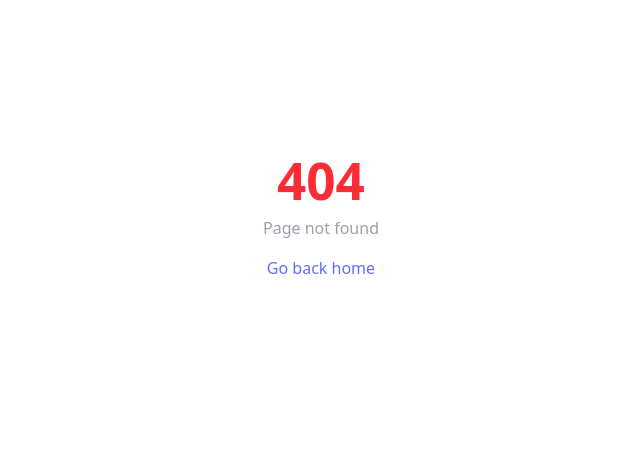
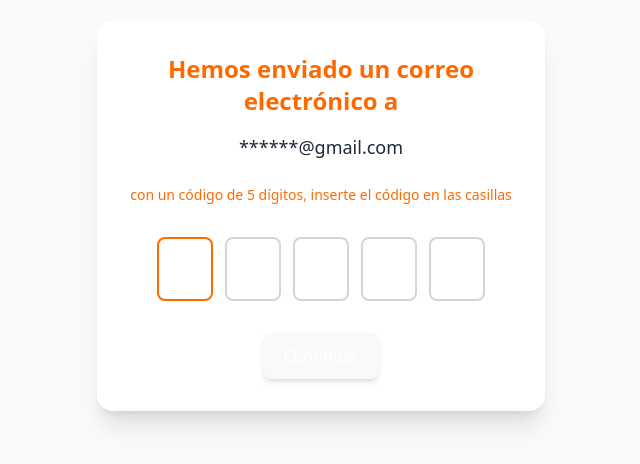
Before and after one commit to upc-signa/signa-frontend, a React (Vite) app: page /verification-code in a window 1280 px wide. Before the commit this address had no page. Shown: the part 184-648 px from the top of the page, without its empty margins (319-959 px from the left). Built offline with nearby package versions, Linux system fonts and the light colour scheme.

Commit message:
feat: add VerificationCode component

```diff
--- /dev/null
+++ b/src/pages/VerificationCode.jsx
@@ -0,0 +1,104 @@
+import { useState, useRef, useEffect } from 'react';
+
+export default function VerificationCode() {
+  const [codigo, setCodigo] = useState(['', '', '', '', '']);
+  const inputsRef = useRef([]);
+
+  useEffect(() => {
+    // Enfocar el primer input al montar el componente
+    if (inputsRef.current[0]) {
+      inputsRef.current[0].focus();
+    }
+  }, []);
+
+  const handleChange = (index, value) => {
+    // Solo permitir números
+    if (value && !/^\d$/.test(value)) {
+      return;
+    }
+
+    const nuevoCodigo = [...codigo];
+    nuevoCodigo[index] = value;
+    setCodigo(nuevoCodigo);
+
+    // Auto-focus al siguiente input si se ingresó un dígito
+    if (value && index < 4) {
+      inputsRef.current[index + 1]?.focus();
+    }
+  };
+
+  const handleKeyDown = (index, e) => {
+    // Manejar backspace
+    if (e.key === 'Backspace' && !codigo[index] && index > 0) {
+      inputsRef.current[index - 1]?.focus();
+    }
+  };
+
+  const handlePaste = (e) => {
+    e.preventDefault();
+    const pastedData = e.clipboardData.getData('text').trim();
+
+    // Solo procesar si son exactamente 5 dígitos
+    if (/^\d{5}$/.test(pastedData)) {
+      const nuevoCodigo = pastedData.split('');
+      setCodigo(nuevoCodigo);
+      inputsRef.current[4]?.focus();
+    }
+  };
+
+  const handleContinuar = () => {
+    const codigoCompleto = codigo.join('');
+
+    if (codigoCompleto.length !== 5) {
+      alert('Por favor, ingresa el código completo de 5 dígitos');
+      return;
+    }
+
+    console.log('Código ingresado:', codigoCompleto);
+    // Aquí agregarías tu lógica de verificación
+  };
+
+  return (
+    <div className="w-screen min-h-screen flex items-center justify-center bg-gray-50 text-gray-600 px-4">
+      <div className="w-full max-w-md bg-white rounded-2xl shadow-xl p-8 text-center">
+        <h1 className="!text-2xl font-bold text-orange-500 mb-4">
+          Hemos enviado un correo electrónico a
+        </h1>
+
+        <p className="text-gray-800 font-medium text-lg mb-6">
+          ******@gmail.com
+        </p>
+
+        <p className="text-orange-500 text-sm mb-8">
+          con un código de 5 dígitos, inserte el código en las casillas
+        </p>
+
+        {/* Inputs de código */}
+        <div className="flex justify-center gap-3 mb-8">
+          {codigo.map((digito, index) => (
+            <input
+              key={index}
+              ref={(el) => (inputsRef.current[index] = el)}
+              type="text"
+              inputMode="numeric"
+              maxLength={1}
+              value={digito}
+              onChange={(e) => handleChange(index, e.target.value)}
+              onKeyDown={(e) => handleKeyDown(index, e)}
+              onPaste={handlePaste}
+              className="w-14 h-16 text-center text-2xl font-semibold border-2 border-gray-300 rounded-lg focus:border-orange-500 focus:outline-none transition-colors"
+            />
+          ))}
+        </div>
+
+        {/* Botón Continuar */}
+        <button
+          onClick={handleContinuar}
+          className="bg-gray-700 hover:bg-gray-800 text-white font-medium py-3 px-12 rounded-lg transition-colors shadow-md"
+        >
+          Continuar
+        </button>
+      </div>
+    </div>
+  );
+}
--- a/src/router.jsx
+++ b/src/router.jsx
@@ -6,6 +6,7 @@ import NotFound from "./pages/NotFound";
 import Login from "./pages/LogIn";
 import Register from "./pages/Register";
 import RecoverPassword from "./pages/RecoverPassword";
+import VerificationCode from "./pages/VerificationCode";
 
 const router = createBrowserRouter([
   {
@@ -25,6 +26,9 @@ const router = createBrowserRouter([
       },
       {
         path: "/recover-password", element: <RecoverPassword />
+      },
+      {
+        path: "verification-code", element: <VerificationCode />
       }
     ],
   },
```
